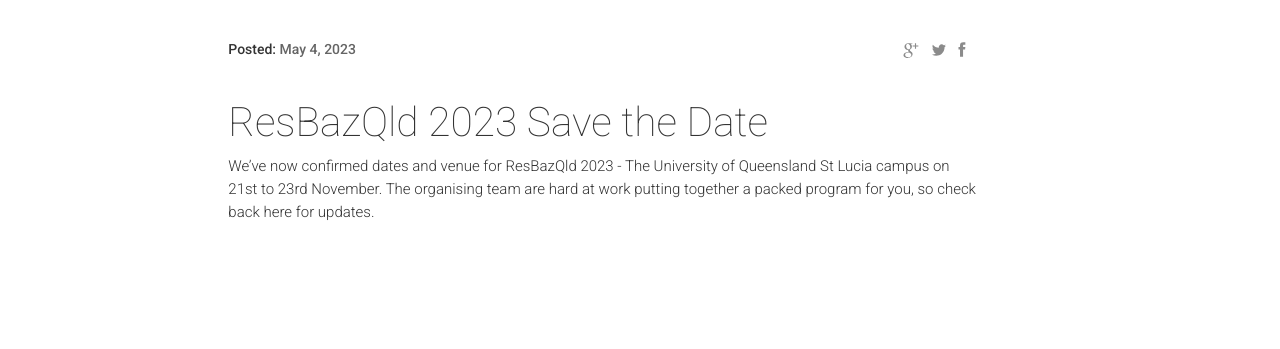
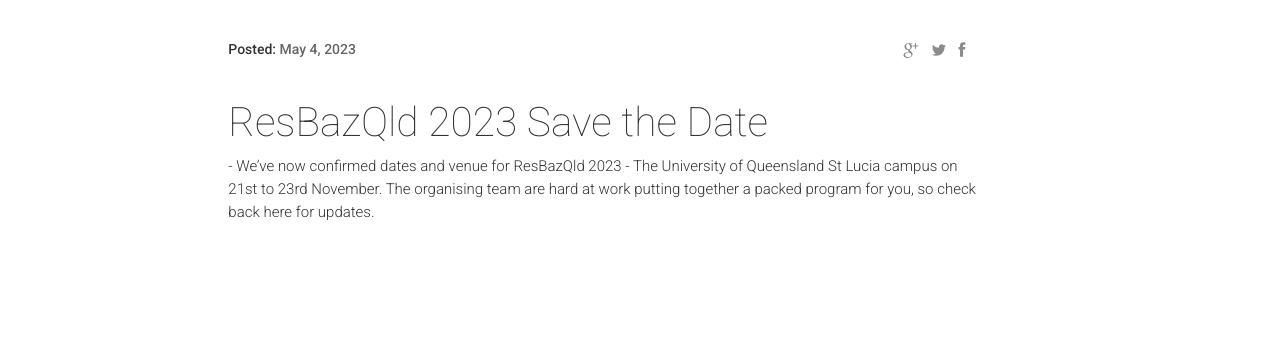
Before and after one commit to resbaz/resbazvic2024, a Jekyll site: the page built from _posts/2021-12-03-resbaz-talks-now-live.md, in a window 1280 px wide and 1166 px high. Shown: the part 407-756 px from the top of the window. Built offline with Jekyll 4.4.1, drawn with Linux system fonts in a browser that asks for light colours; nearby versions of some CDN libraries; comment, search, counter and statistics services are not loaded.

Commit message:
more updates

```diff
--- a/_includes/location-map-new.html
+++ b/_includes/location-map-new.html
@@ -1,7 +1,7 @@
 <!-- Begin Location Section -->
 <section id="location-map-new">
     <div class="content-wrapper">
- <iframe src="https://www.google.com/maps/embed?pb=!1m17!1m12!1m3!1d3539.0998234574085!2d153.011858!3d-27.4972708!2m3!1f0!2f0!3f0!3m2!1i1024!2i768!4f13.1!3m2!1m1!2zMjfCsDI5JzUwLjIiUyAxNTPCsDAwJzQyLjciRQ!5e0!3m2!1sen!2sau!4v1683184915666!5m2!1sen!2sau" width="600" height="450" style="border:0;" allowfullscreen="" loading="lazy" referrerpolicy="no-referrer-when-downgrade"></iframe>
+ <iframe src="https://www.google.com/maps/embed?pb=!1m18!1m12!1m3!1d18518.875282920795!2d152.99587614874636!3d-27.494060381383445!2m3!1f0!2f0!3f0!3m2!1i1024!2i768!4f13.1!3m3!1m2!1s0x6b91508241eb7c49%3A0x9ae9946d3710eee9!2sThe%20University%20of%20Queensland!5e0!3m2!1sen!2sau!4v1683241773065!5m2!1sen!2sau" width="600" height="450" style="border:0;" allowfullscreen="" loading="lazy" referrerpolicy="no-referrer-when-downgrade"></iframe>
         </div>
 </section>
 <!-- End Location Section -->
--- a/_posts/2021-12-03-resbaz-talks-now-live.md
+++ b/_posts/2021-12-03-resbaz-talks-now-live.md
@@ -7,5 +7,5 @@
 ---
 
 #### ResBazQld 2023 Save the Date
-
+-
 We've now confirmed dates and venue for ResBazQld 2023 - The University of Queensland St Lucia campus on 21st to 23rd November. The organising team are hard at work putting together a packed program for you, so check back here for updates.
```
Also changed, not shown: transport.html (+7 -7 lines).
